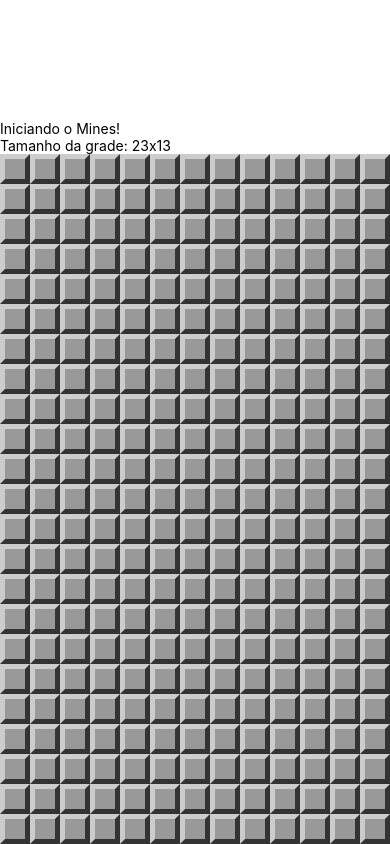
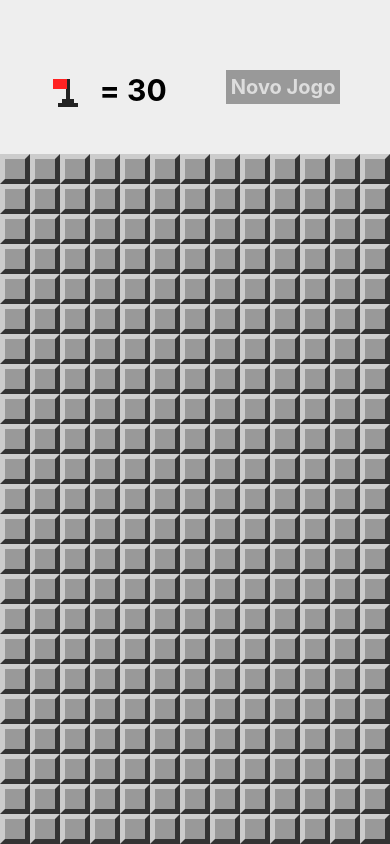
Before and after one commit to Robson-cafe/curso_react_native, a React Native app in the folder curso_react_native/mina/: screen / in a window 390 px wide. Built offline with nearby package versions, Linux system fonts and the light colour scheme.

Commit message:
#Commit final jogo mina

```diff
--- a/curso_react_native/mina/App.js
+++ b/curso_react_native/mina/App.js
@@ -1,10 +1,22 @@
 import React, {Component} from 'react'
 import type {Node} from 'react'
-import {StyleSheet, Text, View} from 'react-native'
+import {StyleSheet, Text, View, Alert} from 'react-native'
 import params from './src/params'
 //import Field from './src/components/Field'
 import MineField from './src/components/MineField'
-import { createMinedBoard } from './src/functions'
+import Header from './src/components/Header'
+import LevelSelection from './src/screens/LevelSelection'
+
+import {
+  createMinedBoard,
+  cloneBoard,
+  openField,
+  hadExplosion,
+  wonGame,
+  showMines,
+  invertFlag,
+  flagsUsed
+} from './src/functions'
 
 export default class App extends Component {
   constructor(props) {
@@ -25,14 +37,54 @@
 
     return {
       board: createMinedBoard(rows, cols, this.minesAmount()),
+      won: false,
+      lost: false,
+      showLevelSelection: false,
     }
+  }
+
+  onOpenField = (row, column) => {
+    const board = cloneBoard(this.state.board)
+    openField(board, row, column)
+
+    const lost = hadExplosion(board)
+
+    const won = wonGame(board)
+
+    if (lost) {
+      showMines(board)
+      Alert.alert('Você perdeu mane!', 'Que tanso')
+    }
+
+    if (won) {
+      Alert.alert('Você ganhou tansinho')
+    }
+
+    this.setState({ board, lost, won })
+  }
+
+  onSelectField = (row, column) => {
+    const board = cloneBoard(this.state.board)
+    invertFlag(board, row, column)
+    const won = wonGame(board)
+
+    if (won) {
+      Alert.alert('Você ganhou tansinho')
+    }
+
+    this.setState({ board, won })
+  }
+
+  onLevelSelected = level => {
+    params.difficultLevel = level
+    this.setState(this.createState())
   }
 
   render() {
     return (
       <View style={styles.conteiner}>
-        <Text style={styles.welcome}>Iniciando o Mines!</Text>
-        <Text>Tamanho da grade: {params.getRowsAmount()}x{params.getColumnsAmount()}</Text>
+        {/* <Text style={styles.welcome}>Iniciando o Mines!</Text>
+        <Text>Tamanho da grade: {params.getRowsAmount()}x{params.getColumnsAmount()}</Text> */}
         {/* <Field />
         <Field opened />
         <Field opened nearMines={1}/>
@@ -44,8 +96,16 @@
         <Field mined opened explode />
         <Field flagged />
         <Field flagged opened /> */}
+        <LevelSelection isVisible={this.state.showLevelSelection}
+          onLevelSelected={this.onLevelSelected}
+          onCancel={() => this.setState({ showLevelSelection: false })} />
+        <Header flagsLeft={this.minesAmount() - flagsUsed(this.state.board)}
+            onNewGame={() => this.setState(this.createState())}
+            onFlagPress={() => this.setState({ showLevelSelection: true })}/>
         <View style={styles.board}>
-          <MineField board={this.state.board} />
+          <MineField board={this.state.board}
+            onOpenField={this.onOpenField}
+            onSelectField={this.onSelectField} />
         </View>
       </View>
     );
--- a/curso_react_native/mina/src/components/Field.js
+++ b/curso_react_native/mina/src/components/Field.js
@@ -1,5 +1,5 @@
 import React, {Component} from 'react'
-import { View, StyleSheet, Text } from 'react-native'
+import { View, StyleSheet, Text, TouchableWithoutFeedback } from 'react-native'
 import params from '../params'
 import Mine from './Mine'
 import Flag from './Flag'
@@ -24,6 +24,8 @@
     }
 
     return (
+        <TouchableWithoutFeedback onPress={props.onOpen}
+            onLongPress={props.onSelect}>
             <View style={styleField}>
                 {!mined && opened && nearMines > 0 ?
                     <Text style={[styles.label, { color: color }]}>
@@ -31,6 +33,7 @@
                 {mined && opened ? <Mine /> : false}
                 {flagged && !opened ? <Flag /> : false}
             </View>
+        </TouchableWithoutFeedback>
     )
 }
 
--- /dev/null
+++ b/curso_react_native/mina/src/components/Header.js
@@ -0,0 +1,57 @@
+import React from 'react'
+import { View, StyleSheet, Text, TouchableOpacity } from 'react-native'
+import Flag from './Flag'
+
+export default props => {
+    return (
+        <View style={styles.container}>
+            <View style={styles.flagContainer}>
+                <TouchableOpacity onPress={props.onFlagPress}
+                    style={styles.flagButton}>
+                    <Flag bigger />
+                </TouchableOpacity>
+                <Text style={styles.flagsLeft}>= {props.flagsLeft}</Text>
+            </View>
+            <TouchableOpacity style={styles.button}
+                onPress={props.onNewGame}>
+                <Text style={styles.buttonLabel}>Novo Jogo</Text>
+            </TouchableOpacity>
+        </View>
+    )
+}
+
+const styles = StyleSheet.create({
+    container: {
+        flex: 1,
+        flexDirection: 'row',
+        backgroundColor: '#EEE',
+        alignItems: 'center',
+        justifyContent: 'space-around',
+        paddingTop: 20,
+        paddingHorizontal: 20
+    },
+
+    flagContainer: {
+        flexDirection: 'row',
+    },
+
+    flagButton: {
+        marginTop: 10,
+        minWidth: 30
+    },
+    flagsLeft: {
+        fontSize: 30,
+        fontWeight: 'bold',
+        paddingTop: 5,
+        marginLeft: 20
+    },
+    button: {
+        backgroundColor: '#999',
+        padding: 5
+    },
+    buttonLabel: {
+        fontSize: 20,
+        color: '#DDD',
+        fontWeight: 'bold',
+    }
+})
--- a/curso_react_native/mina/src/components/MineField.js
+++ b/curso_react_native/mina/src/components/MineField.js
@@ -5,7 +5,9 @@
 export default props => {
     const rows = props.board.map((row, r) => {
         const columns = row.map((field, c) => {
-            return <Field {...field} key={c} />
+            return <Field {...field} key={c}
+                onOpen={() => props.onOpenField(r, c)}
+                onSelect={e => props.onSelectField(r, c)} />
         })
 
         return <View key={r}
--- a/curso_react_native/mina/src/functions.js
+++ b/curso_react_native/mina/src/functions.js
@@ -1,9 +1,9 @@
-const creatBoard = (rows, columns) => {
+const createBoard = (rows, columns) => {
     return Array(rows).fill(0).map((_, row) => {
-        return Array(columns).fill(0).map((_, columns) => {
+        return Array(columns).fill(0).map((_, column) => {
             return {
                 row,
-                columns,
+                column,
                 opened: false,
                 flagged: false,
                 mined: false,
@@ -23,7 +23,7 @@
         const rowSel = parseInt(Math.random() * rows, 10)
         const columnSel = parseInt(Math.random() * columns, 10)
 
-        if(!board[rowSel][columnSel].mined) {
+        if (!board[rowSel][columnSel].mined) {
             board[rowSel][columnSel].mined = true
             minesPlanted++
         }
@@ -31,10 +31,88 @@
 }
 
 const createMinedBoard = (rows, columns, minesAmount) => {
-    const board = creatBoard(rows, columns)
+    const board = createBoard(rows, columns)
     spreadMines(board, minesAmount)
 
     return board
 }
 
-export { createMinedBoard }
+const cloneBoard = board => {
+    return board.map(rows => {
+        return rows.map(field => {
+            return { ...field }
+        })
+    })
+}
+
+const getNeighbors = (board, row, column) => {
+    const neighbors = []
+    const rows = [row - 1, row, row + 1]
+    const columns = [column - 1, column, column + 1]
+    rows.forEach(r => {
+        columns.forEach(c => {
+            const diferent = r !== row || c !== column
+            const validRow = r >= 0 && r < board.length
+            const validColumn = c >= 0 && c < board[0].length
+            if (diferent && validRow && validColumn) {
+                neighbors.push(board[r][c])
+            }
+        })
+    })
+
+    return neighbors
+}
+
+const safeNeighborHood = (board, row, column) => {
+    const safes = (result, neighbor) => result && !neighbor.mined
+    return getNeighbors(board, row, column).reduce(safes, true)
+}
+
+const openField = (board, row, column) => {
+    const field = board[row][column]
+    if (!field.opened) {
+        field.opened = true
+        if (field.mined) {
+            field.explode = true
+        }
+        else if (safeNeighborHood(board, row, column)) {
+            getNeighbors(board, row, column)
+                .forEach(n => openField(board, n.row, n.column))
+        }
+        else {
+            const neighbors = getNeighbors(board, row, column)
+            field.nearMines = neighbors.filter(n => n.mined).length
+        }
+    }
+}
+
+const fields = board => [].concat(...board)
+
+const hadExplosion = board => fields(board)
+    .filter(field => field.explode).length > 0
+
+const pendding = field => (field.mined && !field.flagged) ||
+                            (!field.mined && !field.opened)
+
+const wonGame = board => fields(board).filter(pendding).length === 0
+
+const showMines = board => fields(board).filter(field => field.mined)
+    .forEach(field => field.opened = true)
+
+const invertFlag = (board, row, column) => {
+    const field = board[row][column]
+    field.flagged = !field.flagged
+}
+
+const flagsUsed = board => fields(board).filter(field => field.flagged).length
+
+export {
+    createMinedBoard,
+    cloneBoard,
+    openField,
+    hadExplosion,
+    wonGame,
+    showMines,
+    invertFlag,
+    flagsUsed
+ }
--- /dev/null
+++ b/curso_react_native/mina/src/screens/LevelSelection.js
@@ -0,0 +1,66 @@
+import React from 'react'
+import { View, StyleSheet, Text, TouchableOpacity, Modal } from 'react-native'
+
+export default props => {
+    return (
+        <Modal onRequestClose={props.onCancel}
+            visible={props.isVisible} animationType='slide'
+            transparent={true}>
+
+            <View style={styles.frame}>
+                <View style={styles.container}>
+                    <Text style={styles.title}>Selecione o nível</Text>
+                    <TouchableOpacity style={[styles.button, styles.bgEasy]}
+                        onPress={() => props.onLevelSelected(0.1)}>
+                        <Text style={styles.buttonLabel}>Fácil</Text>
+                    </TouchableOpacity>
+                    <TouchableOpacity style={[styles.button, styles.bgNormal]}
+                        onPress={() => props.onLevelSelected(0.2)}>
+                        <Text style={styles.buttonLabel}>Médio</Text>
+                    </TouchableOpacity>
+                    <TouchableOpacity style={[styles.button, styles.bgHard]}
+                        onPress={() => props.onLevelSelected(0.3)}>
+                        <Text style={styles.buttonLabel}>Difícil</Text>
+                    </TouchableOpacity>
+                </View>
+            </View>
+        </Modal>
+    )
+}
+
+const styles = StyleSheet.create({
+    container: {
+        backgroundColor: '#EEE',
+        alignItems: 'center',
+        justifyContent: 'center',
+        padding: 15
+    },
+    title: {
+        fontSize: 20,
+        fontWeight: 'bold'
+    },
+    frame: {
+        flex: 1,
+        alignItems: 'center',
+        justifyContent: 'center',
+        backgroundColor: 'rgb(0,0,0,0.6)'
+    },
+    button: {
+        marginTop: 10,
+        padding: 5
+    },
+    buttonLabel: {
+        fontSize: 20,
+        color: '#EEE'  ,
+        fontWeight: 'bold'
+    },
+    bgEasy: {
+        backgroundColor: '#49b65d'
+    },
+    bgNormal: {
+        backgroundColor: '#2765F7'
+    },
+    bgHard: {
+        backgroundColor: '#F26337'
+    }
+})
```
Lines whose indentation alone changed are shown as unchanged.
